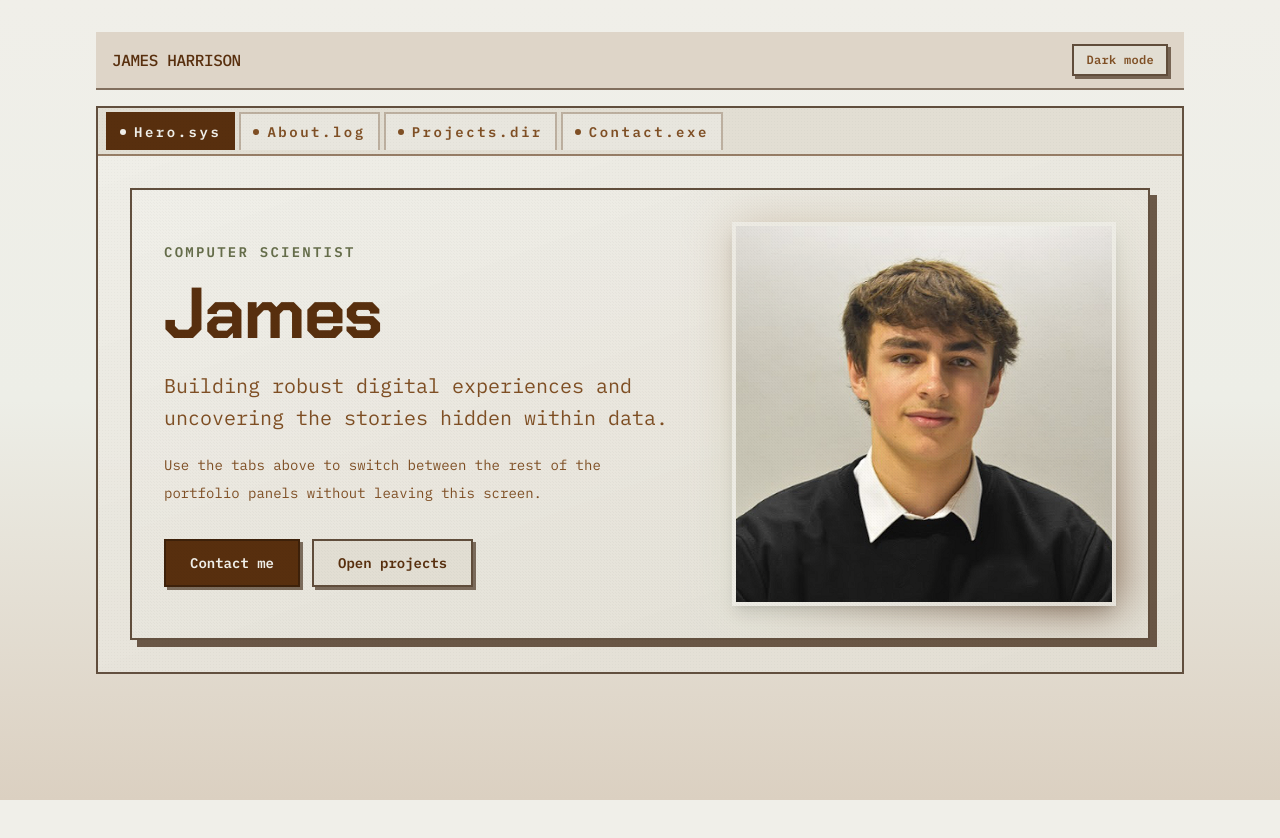
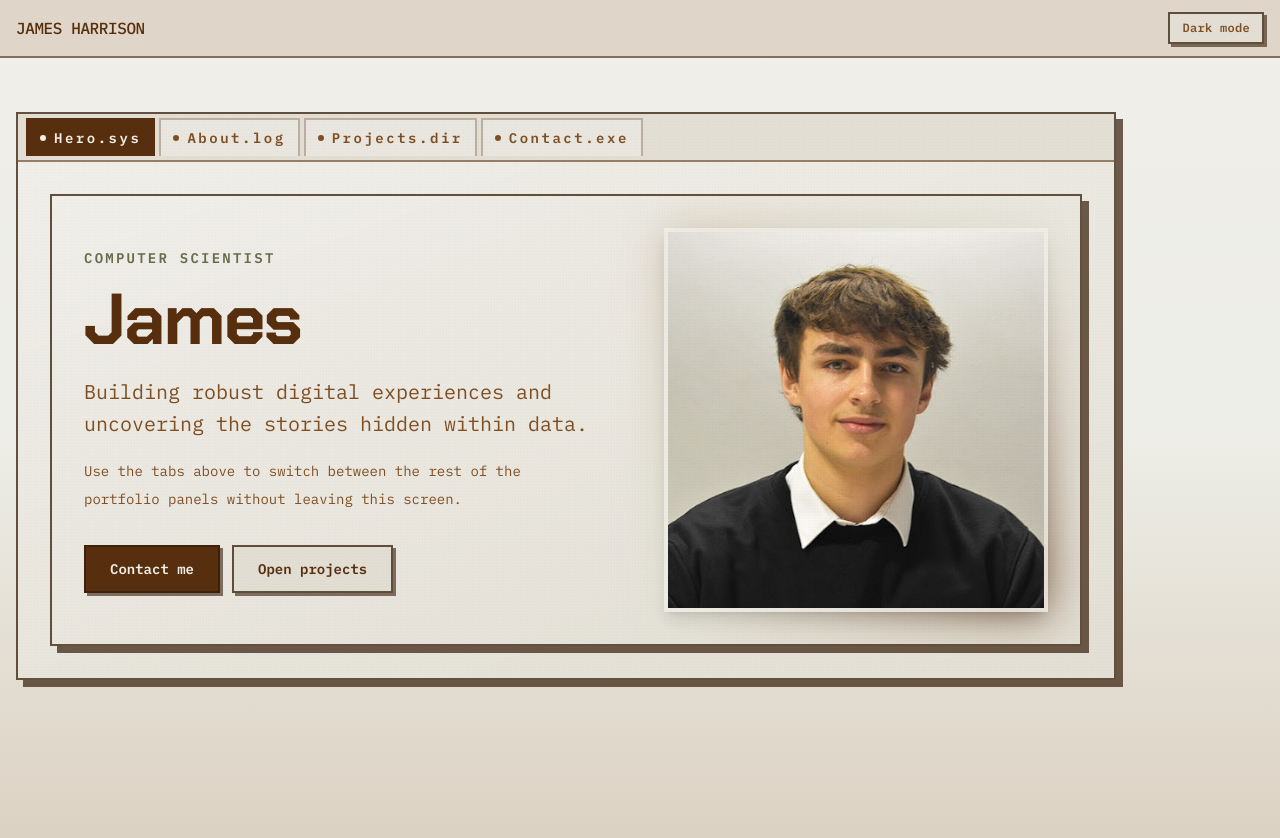
Before and after one commit to jamesharrison2005/portfolio, a React (Vite) app: page / in a window 1280 px wide. Shown: the top 838 px of the page. Before the commit the page ends 800 px from the top, so only its background shows below. Built offline with nearby package versions, Linux system fonts and the light colour scheme.

Commit message:
added a draggable window

```diff
--- a/package.json
+++ b/package.json
@@ -7,6 +7,7 @@
     "@testing-library/jest-dom": "^6.9.1",
     "@testing-library/react": "^16.3.2",
     "@testing-library/user-event": "^13.5.0",
+    "framer-motion": "^12.38.0",
     "react": "^19.2.4",
     "react-dom": "^19.2.4",
     "web-vitals": "^2.1.4"
--- a/src/components/sections/Hero.tsx
+++ b/src/components/sections/Hero.tsx
@@ -1,3 +1,4 @@
+import { motion } from 'framer-motion';
 import { useState, type ReactNode } from 'react';
 import profileImage from '../../assets/portrait.png';
 import { projects } from '../../data/projects';
@@ -281,8 +282,8 @@ function Hero() {
   };
 
   return (
-    <section id="hero" className="flex min-h-full flex-col gap-4 overflow-hidden">
-      <div className="retro-window-bar flex-col items-start gap-2 px-3 py-3 sm:flex-row sm:items-center sm:justify-between sm:px-4">
+    <section id="hero" className="relative flex min-h-screen flex-col gap-4 overflow-visible pt-20 sm:pt-24">
+      <div className="retro-window-bar fixed left-0 right-0 top-0 z-40 flex-col items-start gap-2 px-3 py-3 sm:flex-row sm:items-center sm:justify-between sm:px-4">
         <span className="text-sm font-medium tracking-tight text-dark-walnut-500 sm:text-base dark:text-khaki-beige-900">
           James Harrison
         </span>
@@ -296,6 +297,13 @@ function Hero() {
         </button>
       </div>
 
+      <motion.div
+        drag
+        dragConstraints={{ top: 0 }}
+        dragElastic={0.08}
+        dragMomentum={false}
+        className="fixed left-2 top-24 z-50 w-[calc(100vw-1rem)] cursor-grab active:cursor-grabbing sm:left-4 sm:top-28 sm:w-[calc(100vw-2rem)] lg:w-[min(1100px,calc(100vw-2rem))]"
+      >
         <div className="retro-window overflow-hidden">
           <div className="flex items-end gap-0 border-b-2 border-dark-walnut-500/55 bg-khaki-beige-800 px-1 py-1 dark:border-khaki-beige-900/25 dark:bg-ebony-400 sm:px-2">
             <div className="flex w-full flex-wrap items-end gap-1 sm:w-auto sm:flex-nowrap sm:gap-1">
@@ -311,7 +319,9 @@ function Hero() {
                   }`}
                 >
                   <span className="h-1.5 w-1.5 rounded-full bg-current" />
-                <span className="max-w-xs truncate">{tab.label}.{tab.suffix}</span>
+                  <span className="max-w-28 truncate sm:max-w-xs">
+                    {tab.label}.{tab.suffix}
+                  </span>
                 </button>
               ))}
             </div>
@@ -323,6 +333,7 @@ function Hero() {
             </div>
           </div>
         </div>
+      </motion.div>
     </section>
   );
 }
```
Also changed, not shown: 1 other file (tests, documents, lock files or other folders). Lines whose indentation alone changed are shown as unchanged.
